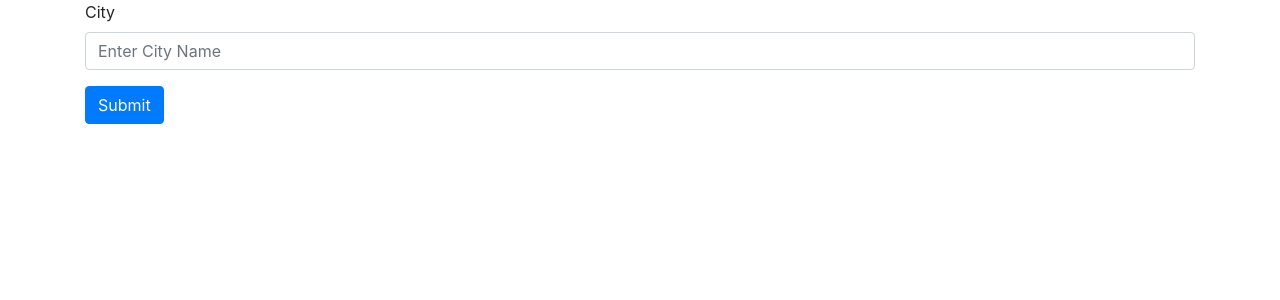
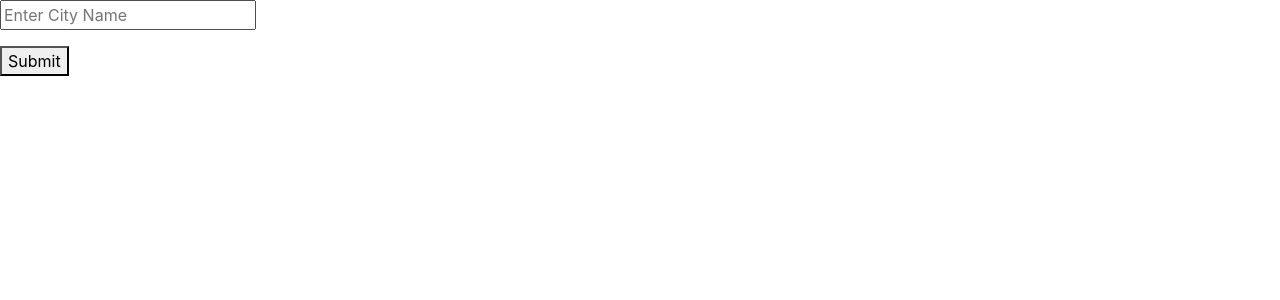
Before and after one commit to ADITINAMDEO13/wheather.app, a React (Create React App) app: page / in a window 1280 px wide. Shown: the top 300 px of the page. Built offline with nearby package versions, Linux system fonts and the light colour scheme.

Commit message:
Update index.js

```diff
--- a/src/component/City/index.js
+++ b/src/component/City/index.js
@@ -1,35 +1,37 @@
+import React from "react";
+import { Form, Button, Container } from "react-bootstrap";
+import "./style.css";
 
-import React from 'react';
-import {Form, Button, Container} from 'react-bootstrap';
+const City = ({ cityName, setCityName, fetchCityWeather }) => {
+  const [error, setError] = React.useState("");
 
+  const handleInputChange = (event) => {
+    setCityName(event.target.value);
+  };
 
-const City = ({ cityName , setCityName, fetchCityWeather }) => {
-
-    const [error , setError] = React.useState("");
-
-
-    const handleInputChange =(event)=>{
-            setCityName(event.target.value);
-    }
-
-    const handleClick = () =>{
-        if(!cityName){
+  const handleClick = () => {
+    if (!cityName) {
       setError("City Feild is empty");
-        }
-        else{
+    } else {
       setError("");
       fetchCityWeather();
     }
-    }
+  };
 
   // console.log("City Name is : ",cityName);
 
   return (
-        <Container>
+    <>
+      {/* <Container>
         <Form>
           <Form.Group controlId="formBasicEmail">
             <Form.Label>City</Form.Label>
-                    <Form.Control value={cityName} type="text" placeholder="Enter City Name" onChange={handleInputChange}/>
+            <Form.Control
+              value={cityName}
+              type="text"
+              placeholder="Enter City Name"
+              onChange={handleInputChange}
+            />
             <p className="text-danger">{error}</p>
           </Form.Group>
 
@@ -37,7 +39,22 @@ const City = ({ cityName , setCityName, fetchCityWeather }) => {
             Submit
           </Button>
         </Form>
-        </Container>
+      </Container> */}
+
+      <div className="city-container">
+        {/* <label className="lable-text">City</label> */}
+        <input
+          value={cityName}
+          type="text"
+          placeholder="Enter City Name"
+          onChange={handleInputChange}
+        />
+        <p className="text-danger">{error}</p>
+        <button className="bttn" onClick={handleClick}>
+          Submit
+        </button>
+      </div>
+    </>
   );
 };
 
```
Lines whose indentation alone changed are shown as unchanged.
